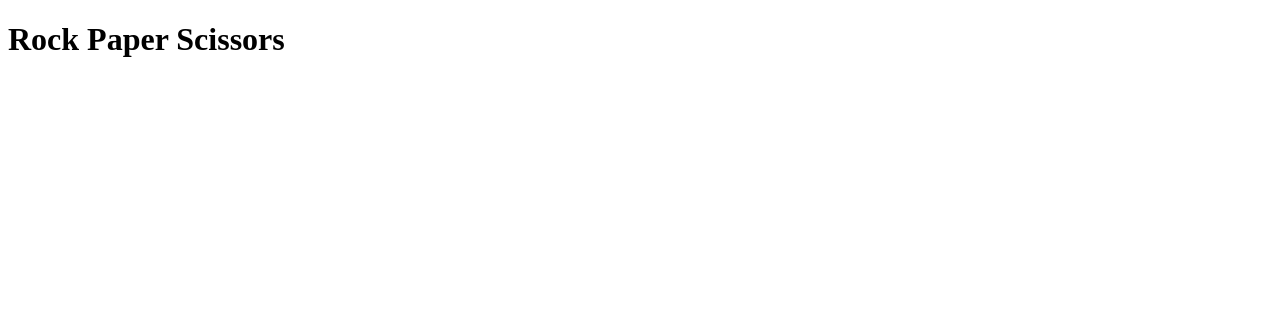
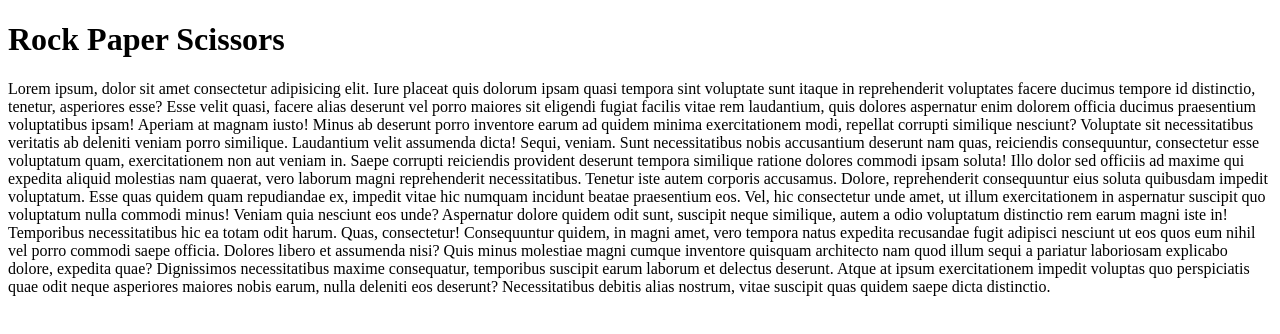
Before and after one commit to Dominik-Maj/rps-git, a plain HTML site: page index.html in a window 1280 px wide. Drawn offline with Linux system fonts and the light colour scheme.

Commit message:
Added Placeholder

```diff
--- a/index.html
+++ b/index.html
@@ -7,6 +7,15 @@
 </head>
 <body>
     <h1>Rock Paper Scissors</h1>
-
+    <p>Lorem ipsum, dolor sit amet consectetur adipisicing elit. Iure placeat quis dolorum ipsam quasi tempora sint voluptate sunt itaque in reprehenderit voluptates facere ducimus tempore id distinctio, tenetur, asperiores esse?
+    Esse velit quasi, facere alias deserunt vel porro maiores sit eligendi fugiat facilis vitae rem laudantium, quis dolores aspernatur enim dolorem officia ducimus praesentium voluptatibus ipsam! Aperiam at magnam iusto!
+    Minus ab deserunt porro inventore earum ad quidem minima exercitationem modi, repellat corrupti similique nesciunt? Voluptate sit necessitatibus veritatis ab deleniti veniam porro similique. Laudantium velit assumenda dicta! Sequi, veniam.
+    Sunt necessitatibus nobis accusantium deserunt nam quas, reiciendis consequuntur, consectetur esse voluptatum quam, exercitationem non aut veniam in. Saepe corrupti reiciendis provident deserunt tempora similique ratione dolores commodi ipsam soluta!
+    Illo dolor sed officiis ad maxime qui expedita aliquid molestias nam quaerat, vero laborum magni reprehenderit necessitatibus. Tenetur iste autem corporis accusamus. Dolore, reprehenderit consequuntur eius soluta quibusdam impedit voluptatum.
+    Esse quas quidem quam repudiandae ex, impedit vitae hic numquam incidunt beatae praesentium eos. Vel, hic consectetur unde amet, ut illum exercitationem in aspernatur suscipit quo voluptatum nulla commodi minus!
+    Veniam quia nesciunt eos unde? Aspernatur dolore quidem odit sunt, suscipit neque similique, autem a odio voluptatum distinctio rem earum magni iste in! Temporibus necessitatibus hic ea totam odit harum.
+    Quas, consectetur! Consequuntur quidem, in magni amet, vero tempora natus expedita recusandae fugit adipisci nesciunt ut eos quos eum nihil vel porro commodi saepe officia. Dolores libero et assumenda nisi?
+    Quis minus molestiae magni cumque inventore quisquam architecto nam quod illum sequi a pariatur laboriosam explicabo dolore, expedita quae? Dignissimos necessitatibus maxime consequatur, temporibus suscipit earum laborum et delectus deserunt.
+    Atque at ipsum exercitationem impedit voluptas quo perspiciatis quae odit neque asperiores maiores nobis earum, nulla deleniti eos deserunt? Necessitatibus debitis alias nostrum, vitae suscipit quas quidem saepe dicta distinctio.</p>
 </body>
 </html>
```
